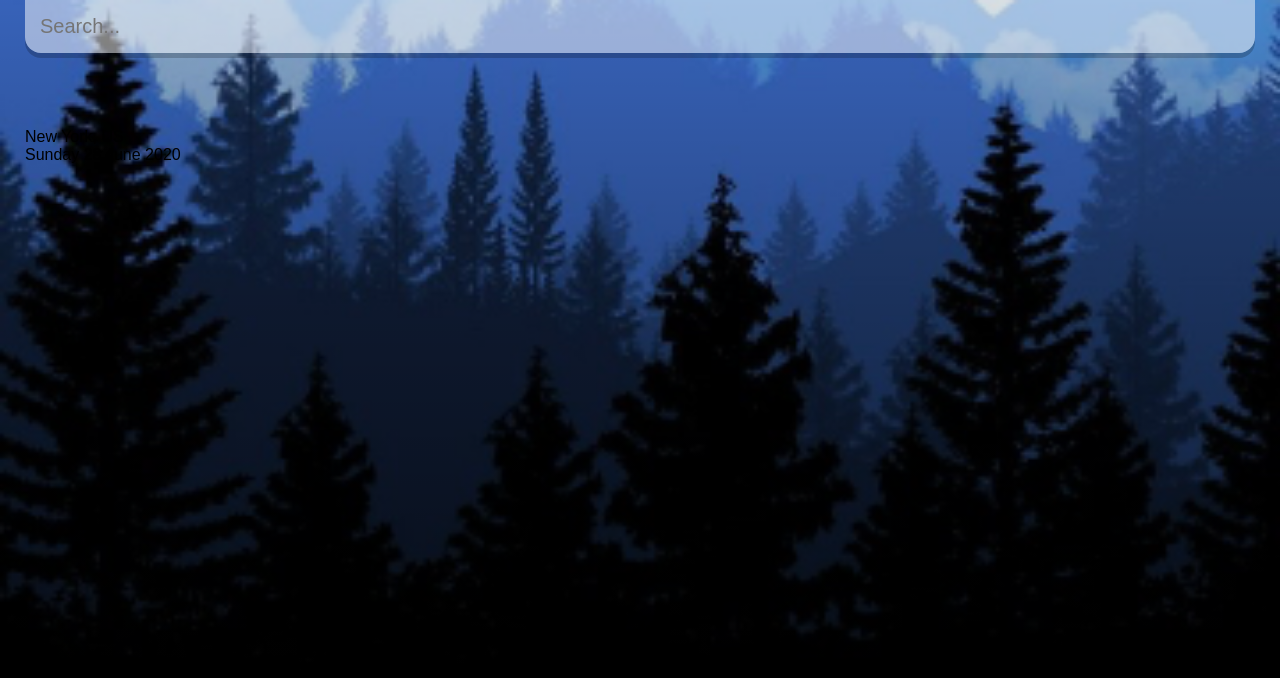
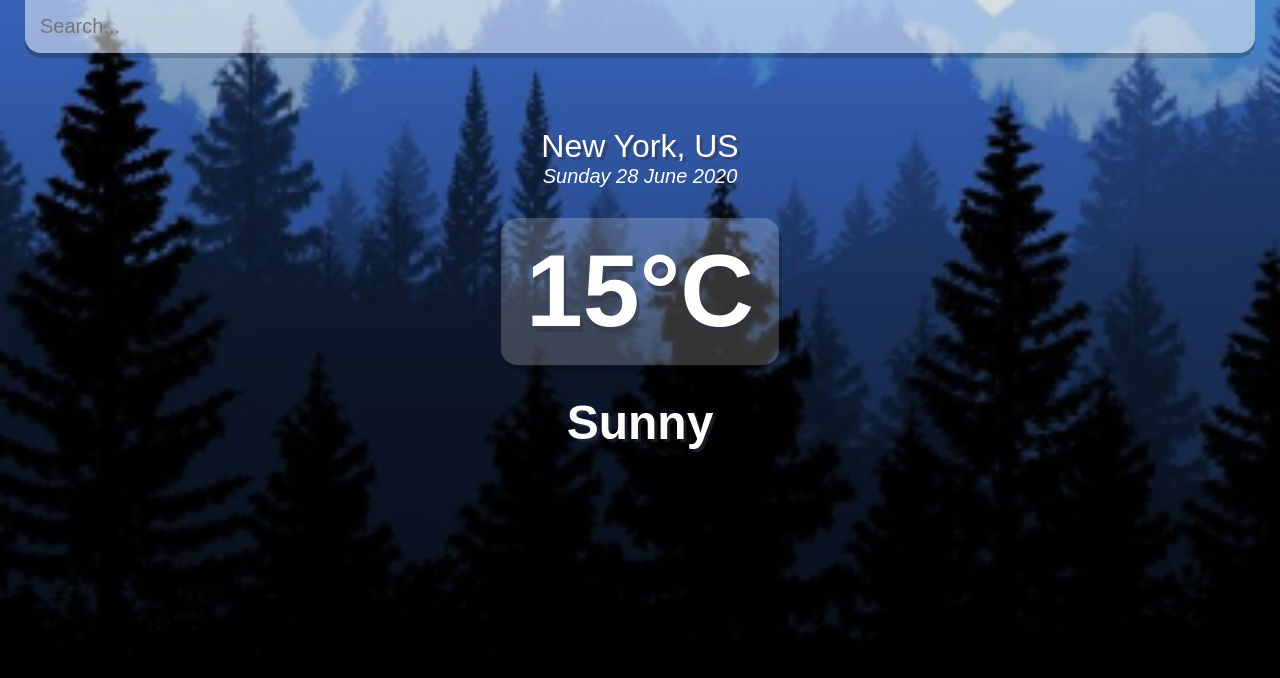
Before and after one commit to madhurabhujbal/Challenge31Days, a React (Create React App) app in the folder day11_weatherAppReact/weather_react/: page / in a window 1280 px wide. Shown: the top 678 px of the page. Built offline with nearby package versions, Linux system fonts and the light colour scheme.

Commit message:
Add code for weather box and styling for it

```diff
--- a/day11_weatherAppReact/weather_react/src/App.js
+++ b/day11_weatherAppReact/weather_react/src/App.js
@@ -30,6 +30,12 @@ function App() {
           <div className="location">New York, US</div>
           <div className="date">{dateBuilder(new Date())}</div>
         </div>
+        <div className="weather-box">
+          <div className="temp">
+            15°C
+          </div>
+          <div className="weather">Sunny</div>
+        </div>
       </main>
     </div>
   );
--- a/day11_weatherAppReact/weather_react/src/index.css
+++ b/day11_weatherAppReact/weather_react/src/index.css
@@ -50,3 +50,46 @@ main {
 .search-box .search-bar:focus {
   background-color: rgba(255, 255, 255, 0.75);
 }
+
+.location-box .location {
+  color: #FFF;
+  font-size: 32px;
+  font-weight: 500;
+  text-align: center;
+  text-shadow: 3px 3px rgba(50, 50, 70, 0.5);
+}
+
+.location-box .date {
+  color: #FFF;
+  font-size: 20px;
+  font-weight: 300;
+  font-style: italic;
+  text-align: center;
+  text-shadow: rgba(50, 50, 70, 0.5);
+}
+
+.weather-box {
+  text-align: center;
+}
+
+.weather-box .temp {
+  position: relative;
+  display: inline-block;
+  margin: 30px auto;
+  background-color: rgba(255, 255, 255, 0.2);
+  border-radius: 16px;
+  padding: 15px 25px;
+  color: #FFF;
+  font-size: 102px;
+  font-weight: 900;
+  text-shadow: 3px 6px rgba(50, 50, 70, 0.5);
+  text-align: center;
+  box-shadow: 3px 6px rgba(0, 0, 0, 0.2);
+}
+
+.weather-box .weather {
+  color: #FFF;
+  font-size: 48px;
+  font-weight: 700;
+  text-shadow: 3px 3px rgba(50, 50, 70, 0.5);
+}
```
